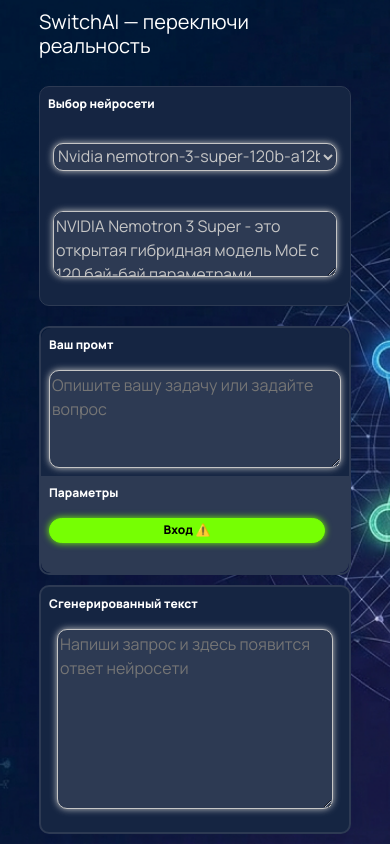
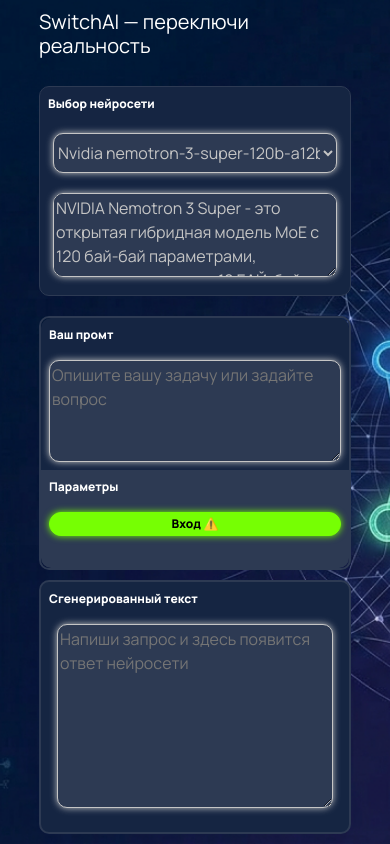
Before and after one commit to vladisupov/SwitchAI, a Flask app: template templates/neuro.html in a window 390 px wide. Shown: the part 100-944 px from the top of the page. Run offline with Flask 3, Linux system fonts and the light colour scheme; the template is opened without the code that fills it, so the values that code supplies are empty; some libraries are stand-ins or nearby versions.

Commit message:
Запись запросов пользователя и ответов ии при обращении сайта через апи Исправление багов интерфейса и генерации

```diff
--- a/data/ai_responses.py
+++ b/data/ai_responses.py
@@ -17,3 +17,6 @@
     response_date = sqlalchemy.Column(sqlalchemy.DateTime, default=datetime.datetime.now)
 
     user = orm.relationship('User')
+
+    def __repr__(self):
+        return f'<Response> {self.id} {self.model} {self.prompt} {self.response}'
--- a/main.py
+++ b/main.py
@@ -132,11 +132,9 @@
         response.raise_for_status()
         result = response.json()
 
-        print(result)
-        print(result['output'])
         try:
-            ai_message = result['output'][1]['content'][0]['text']
-            ai_response = Responses(
+            ai_message = result['output'][-1]['content'][0]['text']
+            ai_response = Responses(                    #Добавление запроса и ответа в таблицу
                 user_id=current_user.id,
                 model=model,
                 prompt=user_prompt,
--- a/templates/neuro.html
+++ b/templates/neuro.html
@@ -92,105 +92,9 @@
     .neuro-part h1{
         font-size: 2.5rem;
     }
-    .request-div{                                                   /* div для промпта и параметров */
-        display: flex;
-        flex-direction: row;
-        border: 2px solid #2d3a53;
-        border-radius: 10px;
-        width: auto;
-        height: 500px;
-        margin-top: 20px;
-    }
-    .prompt-div{
-        background-color: #152542;
-        width: 60%;
-        height: 100%;
-        /* display: flex; */
-        flex-direction: column;
-        justify-content: flex-start;
-        padding: 0.5rem 1rem;
-        border-radius: 10px 0 0 10px;
-    }
-    .prompt-div p{
-        font-size: 1.5rem;
-        font-weight: 800;
-    }
-    .prompt-area{                                                   /* textarea для промпта */
-        outline: none;
-        border: 1px solid #c5c5c5;
-        box-shadow: 0 0 7px #c5c5c5;
-        border-radius: 10px;
-        width: 100%;
-        height: 85%;
-        text-align: start;
-        justify-content: flex-start;
-        color: #c5c5c5;
-        background-color: #2d3a53;
-    }
-    .prompt-area:focus{
-        outline: none;
-        border: 3px solid #00E6FF;
-        box-shadow: 0 0 7px #00E6FF;
-    }
-    .params-div{                                                        /* параметры */
-        background-color: #2d3a53;
-        width: 40%;
-        height: 100%;
-        display: flex;
-        flex-direction: column;
-        justify-content: flex-start;
-        padding: 0.5rem 1rem;
-        border-radius: 0 10px 10px 0;
-    }
-    .params-div p{
-        font-size: 1.5rem;
-        font-weight: 800;
-    }
-    .generate-btn{                                                  /* кнопка сгенерировать */
-        width: auto;
-        height: 15%;
-        align-items: center;
-        justify-content: center;
-        background-color: #76ff03;
-        border: 1px solid #76ff03;
-        border-radius: 15px;
-        color: black;
-        box-shadow: 0 0 7px #76ff03;
-        font-weight: 800;
-        transition: 0.3s ease;
-    }
-    @media (hover: hover){
-        .generate-btn:hover{
-            transform: scale(1.05);
-        }
-    }
-    .login-to-generate-btn{                                  /* Кнопка входа, если пользователь не авторизирван*/
-        width: auto;
-        height: 15%;
-        align-items: center;
-        justify-content: center;
-        background-color: #76ff03;
-        border: 1px solid #76ff03;
-        border-radius: 15px;
-        color: black;
-        text-decoration: none;
-        box-shadow: 0 0 7px #76ff03;
-        font-weight: 800;
-        transition: 0.3s ease;
-        display: flex;
-        justify-content: center;
-        align-items: center;
-    }
-    @media (hover: hover){
-        .login-to-generate-btn:hover{
-            transform: scale(1.05);
-            text-decoration: none;
-            color: black;
-        }
-    }
     .neuro-choice{                                                      /* Выбор нейросети */
         width: auto;
-        height: 300px;
+        height: 200px;
         margin-top: 20px;
         background-color: #152542;
         display: flex;
@@ -238,6 +142,101 @@
         color: #c5c5c5;
         margin: 20px 5px;
     }
+    .request-div{                                                   /* div для промпта и параметров */
+        display: flex;
+        flex-direction: row;
+        border: 2px solid #2d3a53;
+        border-radius: 10px;
+        width: auto;
+        height: 150px;
+        margin-top: 20px;
+    }
+    .prompt-div{
+        background-color: #152542;
+        width: 60%;
+        height: 100%;
+        /* display: flex; */
+        flex-direction: column;
+        justify-content: flex-start;
+        padding: 0.5rem 1rem;
+        border-radius: 10px 0 0 10px;
+    }
+    .prompt-div p{
+        font-size: 1rem;
+        font-weight: 800;
+    }
+    .prompt-area{                                                   /* textarea для промпта */
+        outline: none;
+        border: 1px solid #c5c5c5;
+        box-shadow: 0 0 7px #c5c5c5;
+        border-radius: 10px;
+        width: 100%;
+        height: calc(100% - 3rem);
+        justify-content: flex-start;
+        color: #c5c5c5;
+        background-color: #2d3a53;
+    }
+    .prompt-area:focus{
+        outline: none;
+        border: 3px solid #00E6FF;
+        box-shadow: 0 0 7px #00E6FF;
+    }
+    .params-div{                                                        /* параметры */
+        background-color: #2d3a53;
+        width: 40%;
+        height: 100%;
+        display: flex;
+        flex-direction: column;
+        justify-content: flex-start;
+        padding: 0.5rem 1rem;
+        border-radius: 0 10px 10px 0;
+    }
+    .params-div p{
+        font-size: 1rem;
+        font-weight: 800;
+    }
+    .generate-btn{                                                  /* кнопка сгенерировать */
+        width: auto;
+        height: 50%;
+        align-items: center;
+        justify-content: center;
+        background-color: #76ff03;
+        border: 1px solid #76ff03;
+        border-radius: 15px;
+        color: black;
+        box-shadow: 0 0 7px #76ff03;
+        font-weight: 800;
+        transition: 0.3s ease;
+    }
+    @media (hover: hover){
+        .generate-btn:hover{
+            transform: scale(1.05);
+        }
+    }
+    .login-to-generate-btn{                                  /* Кнопка входа, если пользователь не авторизирван*/
+        width: auto;
+        height: 15%;
+        align-items: center;
+        justify-content: center;
+        background-color: #76ff03;
+        border: 1px solid #76ff03;
+        border-radius: 15px;
+        color: black;
+        text-decoration: none;
+        box-shadow: 0 0 7px #76ff03;
+        font-weight: 800;
+        transition: 0.3s ease;
+        display: flex;
+        justify-content: center;
+        align-items: center;
+    }
+    @media (hover: hover){
+        .login-to-generate-btn:hover{
+            transform: scale(1.05);
+            text-decoration: none;
+            color: black;
+        }
+    }
     @media (max-width: 800px){                                          /* Стили для экрана <= 800px */
         .params-div p{
             font-size: 1rem;
@@ -261,7 +260,7 @@
         }
         .generate-btn{
             width: auto;
-            height: 15%;
+            height: 50%;
             align-items: center;
             justify-content: center;
             background-color: #76ff03;
@@ -393,8 +392,8 @@
             font-weight: 800;
         }
         .generate-btn{
-            width: calc(100% - 1rem);
-            height: 30%;
+            width: 100%;
+            height: 50%;
             align-items: center;
             justify-content: center;
             background-color: #76ff03;
@@ -407,7 +406,7 @@
             font-size: 12px;
         }
         .login-to-generate-btn{                                  /* Кнопка входа, если пользователь не авторизирван*/
-            width: calc(100% - 1rem);
+            width: 100%;
             height: 30%;
             align-items: center;
             justify-content: center;
@@ -468,7 +467,7 @@
             width: calc(100% - 10px);
             height: 40px;
             color: #c5c5c5;
-            margin: 20px 5px;
+            margin: 10px 5px;
         }
         .neuro-dropdown:focus{
             outline: none;
@@ -483,7 +482,7 @@
             width: calc(100% - 10px);
             height: calc(100% - 80px);
             color: #c5c5c5;
-            margin: 20px 5px;
+            margin: 10px 5px;
         }
     }
 </style>
@@ -511,6 +510,7 @@
                     <option value="1">Nvidia nemotron-3-super-120b-a12b</option>
                     <option value="2">poolside laguna-xs.2:free</option>
                     <option value="3">Z.ai: GLM 4.5 Air</option>
+                    <option value="4">Owl Alpha</option>
                 </select>
                 <textarea disabled class="description-area" id="description-area"></textarea>
             </div>
@@ -546,7 +546,9 @@
         const neuro_descriptions = [
             "NVIDIA Nemotron 3 Super - это открытая гибридная модель MoE с 120 бай-бай параметрами, активирующая всего 12 БАЙ-бай параметров для максимальной эффективности вычислений и точности в сложных многоагентных приложениях. Построенный на гибридной архитектуре Mamba-Transformer, состоящей из экспертов, с предсказанием нескольких токенов (MTP), он обеспечивает более чем на 50% более высокую генерацию токенов по сравнению с ведущими открытыми моделями.",
             "Laguna XS.2 — это модель второго поколения в классе XS от Poolside(открывается в новой вкладке), из серии эффективных агентов для написания кода. Она сочетает в себе возможности вызова инструментов и логического вывода с компактными размерами, предлагая контекстное окно на 128 КБ и до 8 КБ выходных токенов. Квантованная модель fp8 для быстрых и экономичных рабочих процессов агентного кодирования.Laguna XS.2 предназначен для разработки программного обеспечения и агентского кодирования",
-            "GLM-4.5-Air — это облегченная версия нашей новейшей флагманской модели, также специально разработанная для агентно-ориентированных приложений.  Как и GLM-4.5, она основана на архитектуре Mixture-of-Experts (MoE), но имеет более компактный размер параметров.  GLM-4.5-Air также поддерживает гибридные режимы логического вывода: «режим мышления» для сложных рассуждений и использования инструментов и «режим без мышления» для взаимодействия в реальном времени."
+            "GLM-4.5-Air — это облегченная версия нашей новейшей флагманской модели, также специально разработанная для агентно-ориентированных приложений.  Как и GLM-4.5, она основана на архитектуре Mixture-of-Experts (MoE), но имеет более компактный размер параметров.  GLM-4.5-Air также поддерживает гибридные режимы логического вывода: «режим мышления» для сложных рассуждений и использования инструментов и «режим без мышления» для взаимодействия в реальном времени.",
+            "Owl Alpha — это высокопроизводительная базовая модель, предназначенная для агентных рабочих нагрузок. Она изначально поддерживает использование инструментов и выполнение задач с длительным контекстом, обеспечивая высокую производительность при генерации кода, автоматизации рабочих процессов и выполнении сложных инструкций. Совместима с Claude Code, OpenClaw и другими популярными инструментами для повышения производительности",
+
         ];
         textarea.textContent = neuro_descriptions[selected_value - 1];
     }
@@ -559,6 +561,7 @@
         "nvidia/nemotron-3-super-120b-a12b:free",
         "poolside/laguna-xs.2:free",
         "z-ai/glm-4.5-air:free",
+        "openrouter/owl-alpha",
     ];
     //Обработка клика по кнопке "сгенерировать"
     generateBtn.addEventListener("click", async () => {
```
Also changed, not shown: data/neuro_api.py (+19 -4 lines), test.py (+15 -15 lines), db/switch.db.
